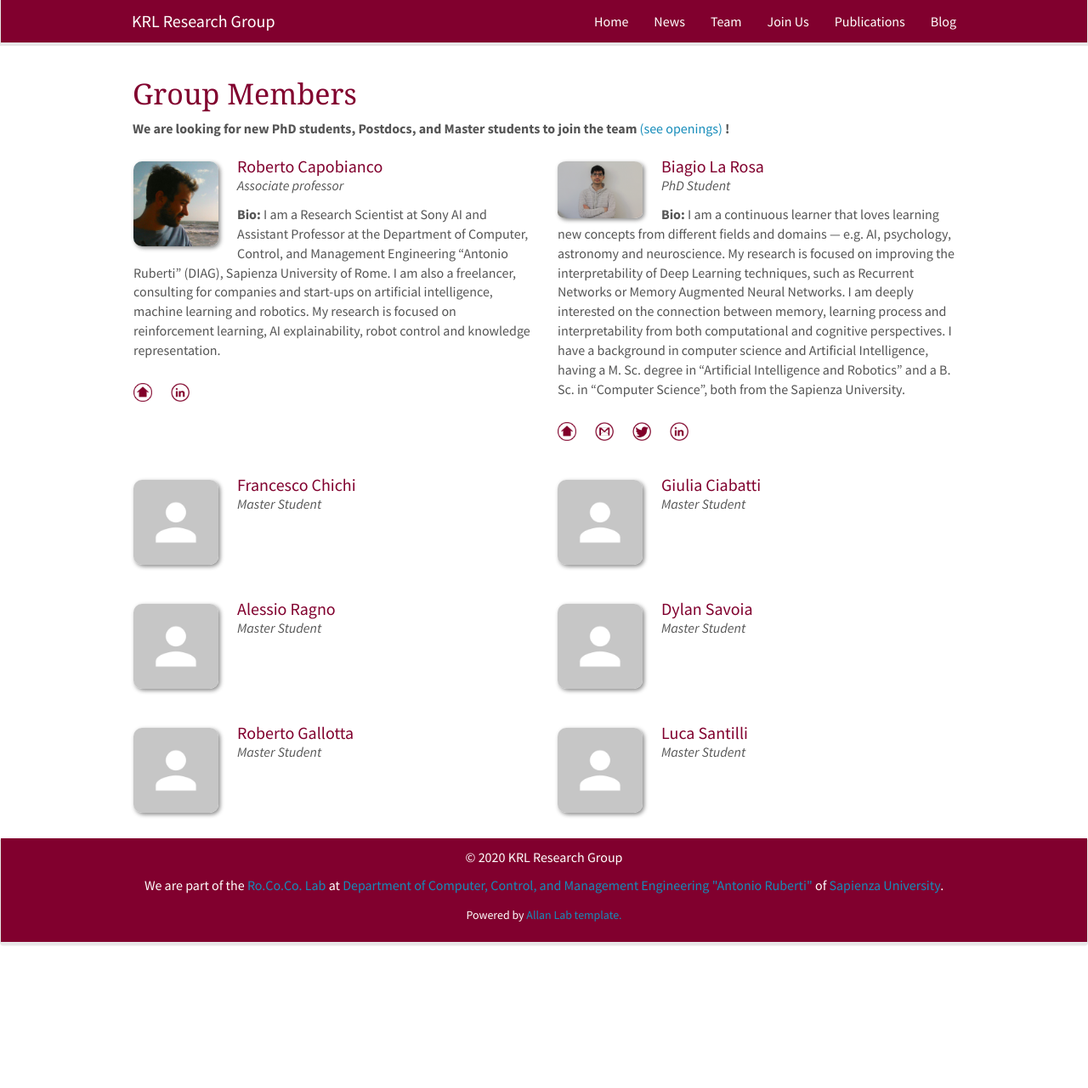
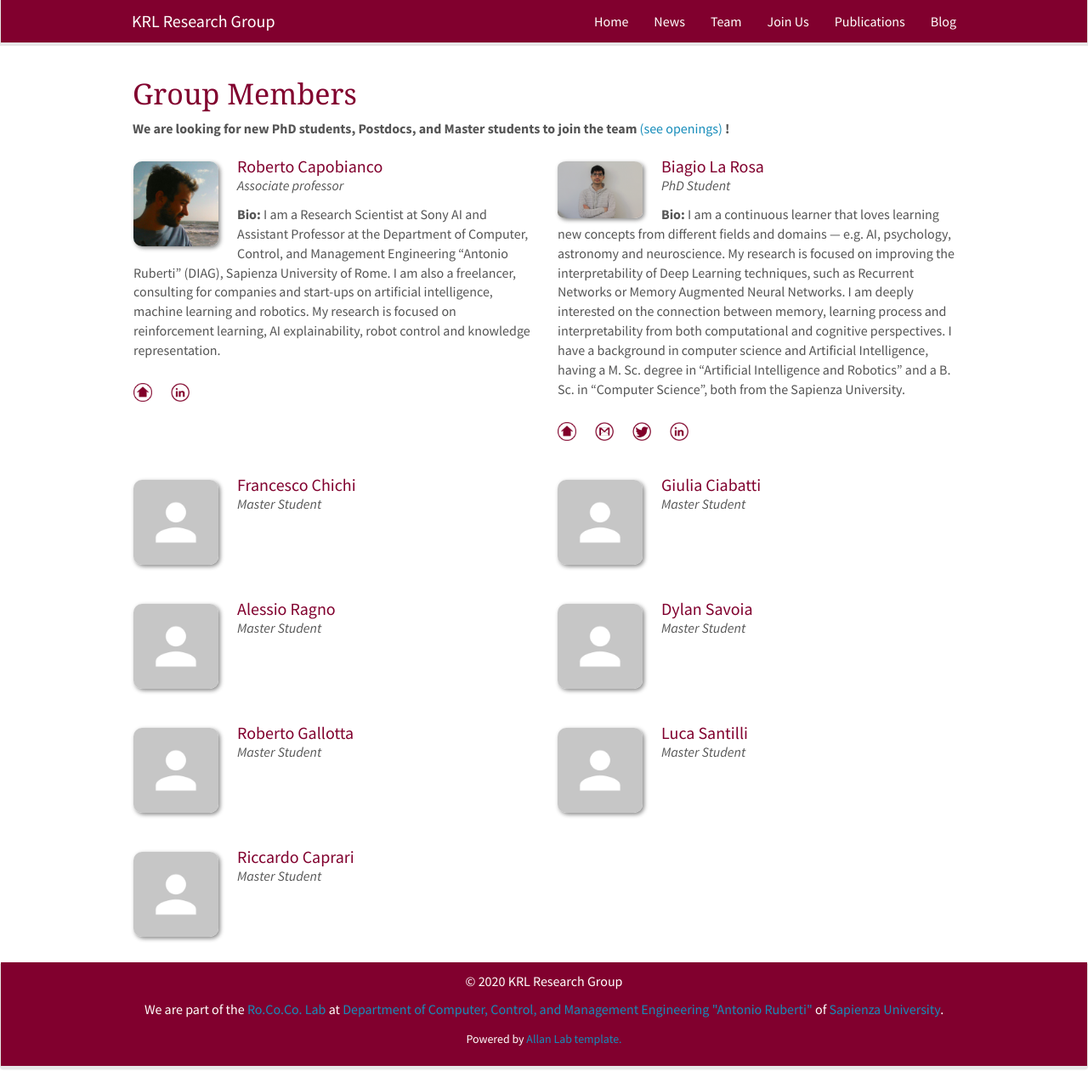
Before and after one commit to KRLGroup/krlgroup.github.io, a Jekyll site: the page built from _pages/team.md, in a window 1280 px wide and 1281 px high. Shown: the whole window at 85% size. Built offline with Jekyll 4.4.1, drawn with Linux system fonts in a browser that asks for light colours; nearby versions of some CDN libraries.

Commit message:
added master student Riccardo Caprari

```diff
--- a/_data/members.yml
+++ b/_data/members.yml
@@ -75,3 +75,13 @@
   linkedin:
   twitter:
   github:
+
+- name: Riccardo Caprari
+  photo: no_avatar.jpg
+  info: Master Student
+  email:
+  bio:
+  webpage:
+  linkedin:
+  twitter:
+  github:
```
